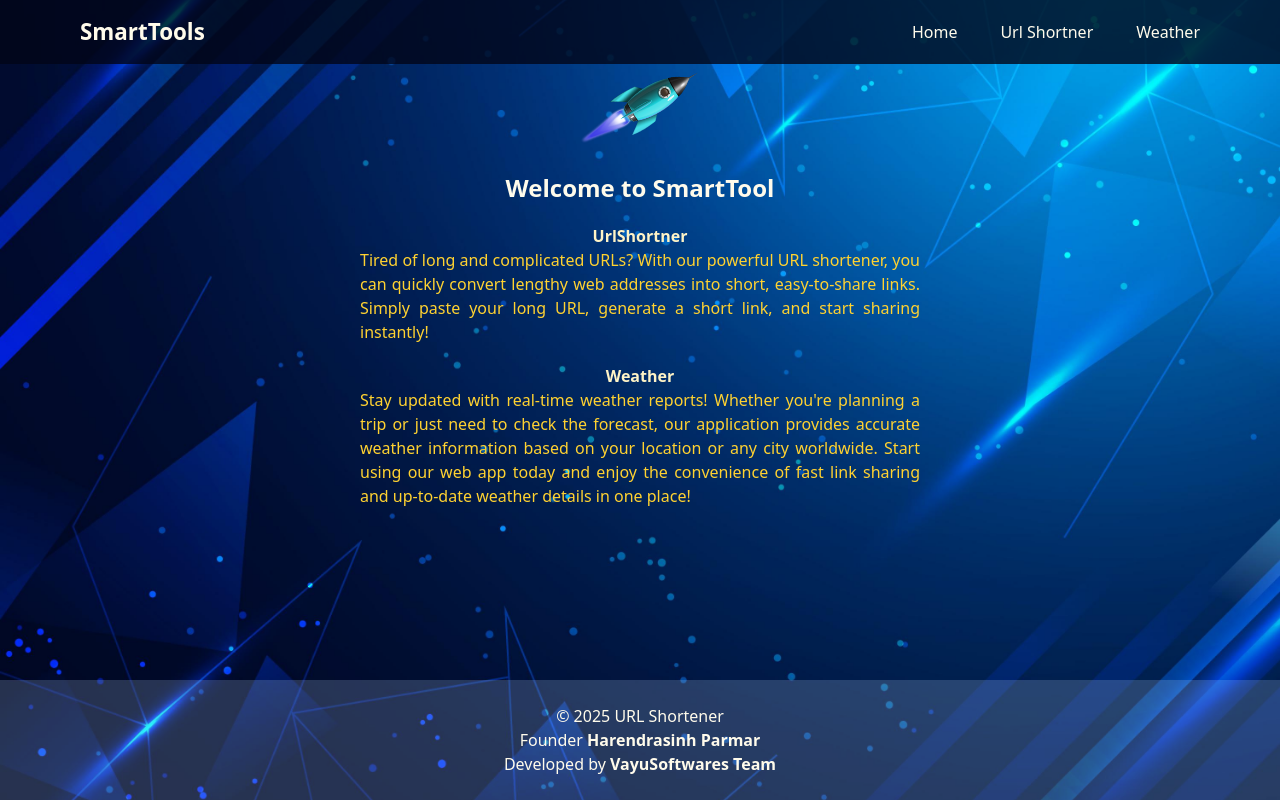
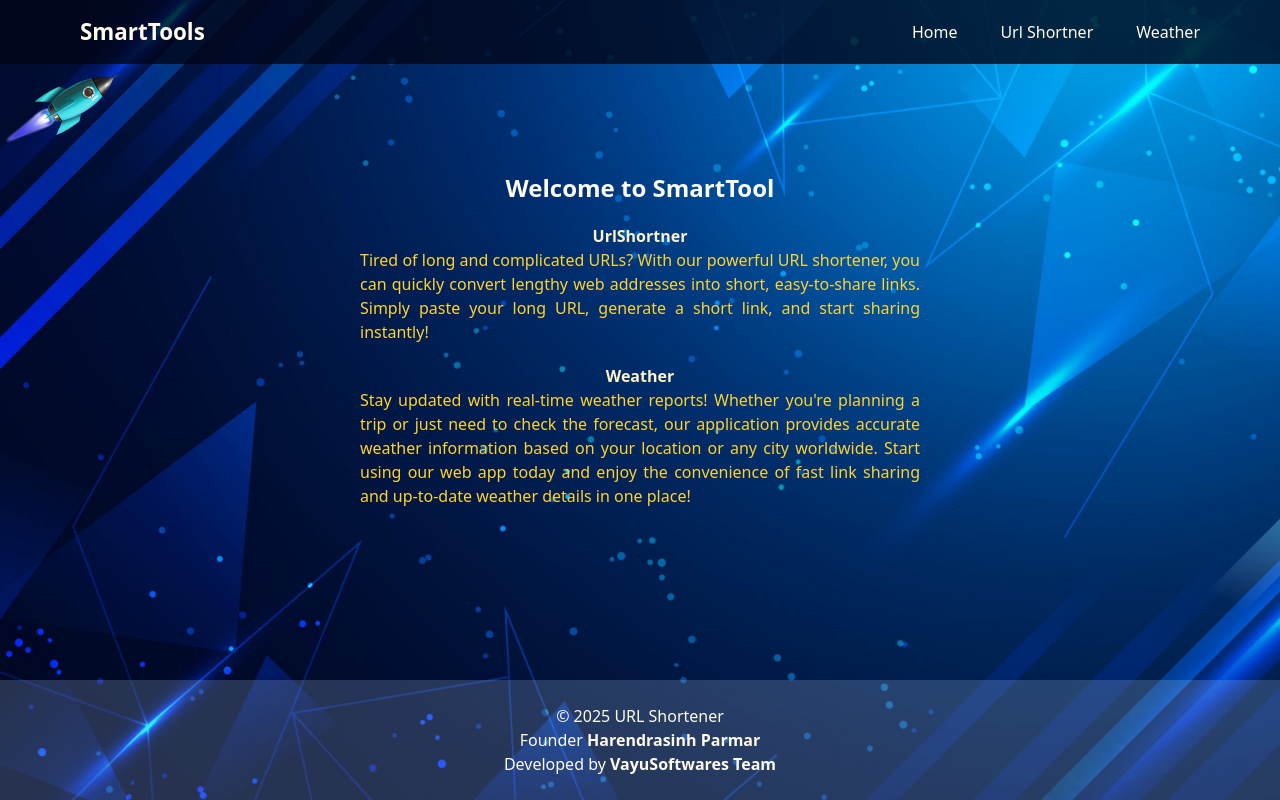
Before and after one commit to harendrasinp/UrlShortner, a React (Vite) app: page / in a window 1280 px wide. Built offline with nearby package versions, Linux system fonts and the light colour scheme.

Commit message:
set title

```diff
--- a/src/Component/PageLayout/Navbar.jsx
+++ b/src/Component/PageLayout/Navbar.jsx
@@ -1,20 +1,22 @@
 import React, { useState } from 'react';
 import { Link } from 'react-router-dom';
 import { MobNav } from './MobNav';
-import { useSelector,useDispatch } from 'react-redux';
+import { useSelector, useDispatch } from 'react-redux';
 import { setMenu } from '../../reducer/mobileReducer';
 export const Navbar = () => {
-  const {menu} = useSelector((state) => state.mobile)
-  const dispatch=useDispatch();
+  const { menu } = useSelector((state) => state.mobile)
+  const dispatch = useDispatch();
   console.log(menu)
   return (
-    <div className='flex flex-col justify-center items-center'>
-      <div className="flex justify-center items-center w-full h-[4rem] bg-slate-950/80  lg:flex lg:justify-between">
+    <div className='flex flex-col justify-center'>
+      <div className="flex justify-center items-center w-full h-[4rem] bg-slate-950/80 lg:flex lg:justify-between">
 
-        <div className="text-amber-50 font-semibold text-[1.4rem] m-auto lg:ml-[5rem]">SmartTools</div>
+        <div className="text-amber-50 font-semibold w-[4rem] text-[1.4rem] ml-auto lg:ml-[5rem]">SmartTools</div>
 
-        {menu?null:<img className='lg:hidden w-[3rem] h-[2.5rem]'onClick={()=>dispatch(setMenu(true))} src="https://cdn-icons-png.flaticon.com/128/10233/10233705.png" alt="three line"/>
-        }
+        <div className='ml-auto w-[3rem]'>
+          {menu ? null : <img className='lg:hidden w-[3rem] h-[2.5rem]' onClick={() => dispatch(setMenu(true))} src="https://cdn-icons-png.flaticon.com/128/10233/10233705.png" alt="three line" />
+          }
+        </div>
         <div className='hidden lg:w-[18rem] lg:flex justify-between mr-[5rem]'>
           <div className='text-amber-50'><Link to={"/"}>Home</Link></div>
           <div className='text-amber-50'><Link to={"/ulrShortner"}>Url Shortner</Link></div>
```
